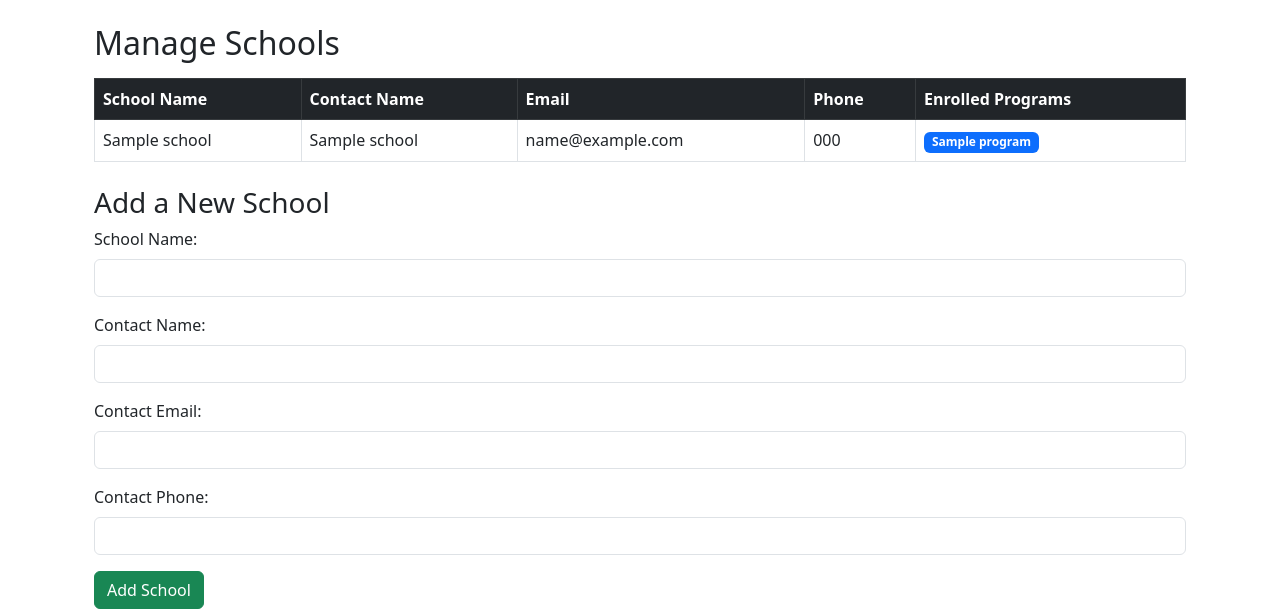
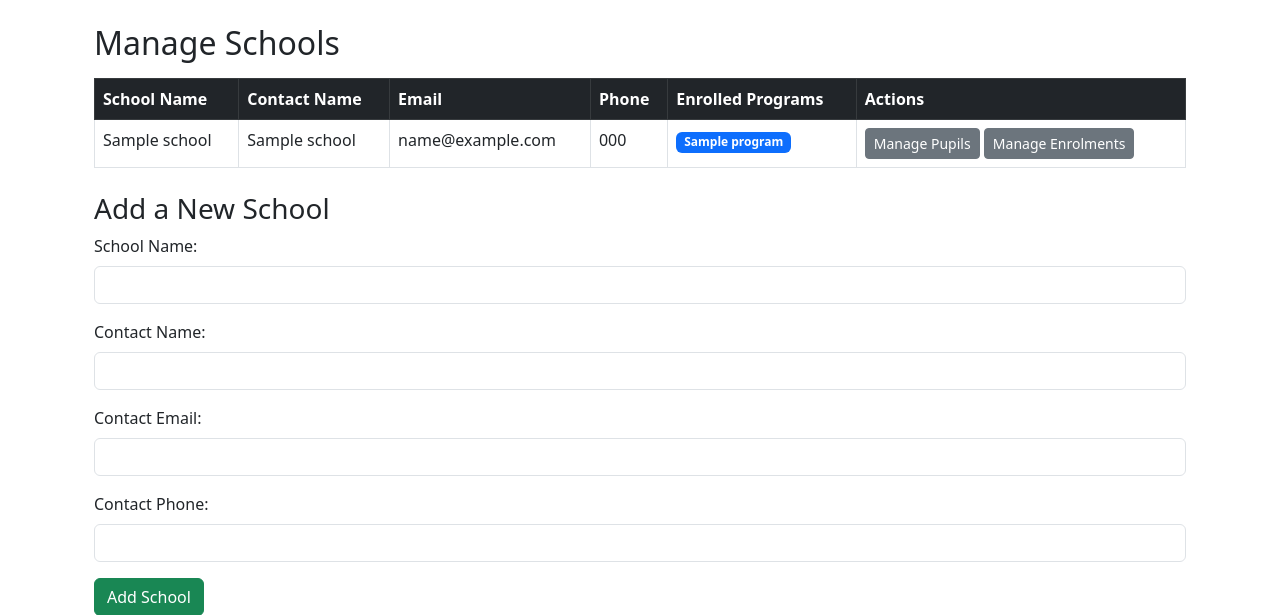
Before and after one commit to TechyByte/outreachAdmin, a Flask app: page /schools in a window 1280 px wide. Shown: the part 56-671 px from the top of the page. Run offline with Flask 3, Linux system fonts and the light colour scheme; the first user in the database is signed in; tables that the repository leaves empty hold one stand-in row (Sample ...).

Commit message:
view/add/remove pupils from school

```diff
--- a/models.py
+++ b/models.py
@@ -40,6 +40,7 @@ class School(db.Model):
     user_id = db.Column(db.Integer, db.ForeignKey('user.id'), nullable=True)  # School Contact
     user = db.relationship('User', backref='school')
     programs = db.relationship('Program', secondary=school_program, back_populates='schools') # backref=db.backref('schools', lazy='dynamic'))
+    pupils = db.relationship('Pupil', backref='school', cascade='all, delete-orphan')
 
 class Program(db.Model):
     id = db.Column(db.Integer, primary_key=True)
--- a/routes/school_mgmt.py
+++ b/routes/school_mgmt.py
@@ -1,7 +1,7 @@
-from flask import Blueprint, render_template, redirect, url_for, request, current_app
+from flask import Blueprint, render_template, redirect, url_for, request, current_app, flash
 from flask_login import login_required, current_user
 from sqlalchemy.orm import joinedload
-from models import db, School
+from models import db, School, User
 
 bp = Blueprint('school_mgmt', __name__)
 
@@ -34,3 +34,31 @@ def manage_schools():
         schools = db.session.query(School).options(joinedload(School.programs)).all()
 
     return render_template('schools.html', schools=schools)
+
+
+@bp.route('/school/<int:school_id>/pupils', methods=['GET', 'POST'])
+@login_required
+def school_pupils(school_id):
+    school = School.query.get_or_404(school_id)
+
+    if request.method == 'POST':
+        pupil_name = request.form['pupil_name']
+        if pupil_name:
+            new_pupil = User(username=pupil_name, role='pupil')
+            school.pupils.append(new_pupil)
+            db.session.add(new_pupil)
+            db.session.commit()
+            flash('Pupil added successfully.', 'success')
+        return redirect(url_for('school_mgmt.school_pupils', school_id=school.id))
+
+    return render_template('pupils.html', school=school)
+
+
+@bp.route('/remove-pupil/<int:pupil_id>', methods=['POST'])
+@login_required
+def remove_pupil(pupil_id):
+    pupil = User.query.get_or_404(pupil_id)
+    db.session.delete(pupil)
+    db.session.commit()
+    flash('Pupil removed successfully.', 'info')
+    return redirect(request.referrer or url_for('school_mgmt.school_pupils', school_id=1))
--- a/templates/schools.html
+++ b/templates/schools.html
@@ -13,6 +13,7 @@
                 <th>Email</th>
                 <th>Phone</th>
                 <th>Enrolled Programs</th>
+                <th>Actions</th>
             </tr>
         </thead>
         <tbody>
@@ -23,9 +24,18 @@
                 <td>{{ school.contact_email }}</td>
                 <td>{{ school.contact_phone }}</td>
                 <td>
-                    {% for program in school.programs %}
+                    {%
+                            for program in school.programs %}
                         <span class="badge bg-primary">{{ program.name }}</span>
                     {% endfor %}
+                </td>
+                <td>
+                    <a href="{{ url_for('school_mgmt.school_pupils', school_id=school.id) }}" class="btn btn-sm btn-secondary">
+                        Manage Pupils
+                    </a>
+                    <a href="{{ url_for('enrolment.enroll', school_id=school.id) }}" class="btn btn-sm btn-secondary">
+                        Manage Enrolments
+                    </a>
                 </td>
             </tr>
             {% endfor %}
```
Also changed, not shown: templates/pupils.html (added, +29 -0 lines).
